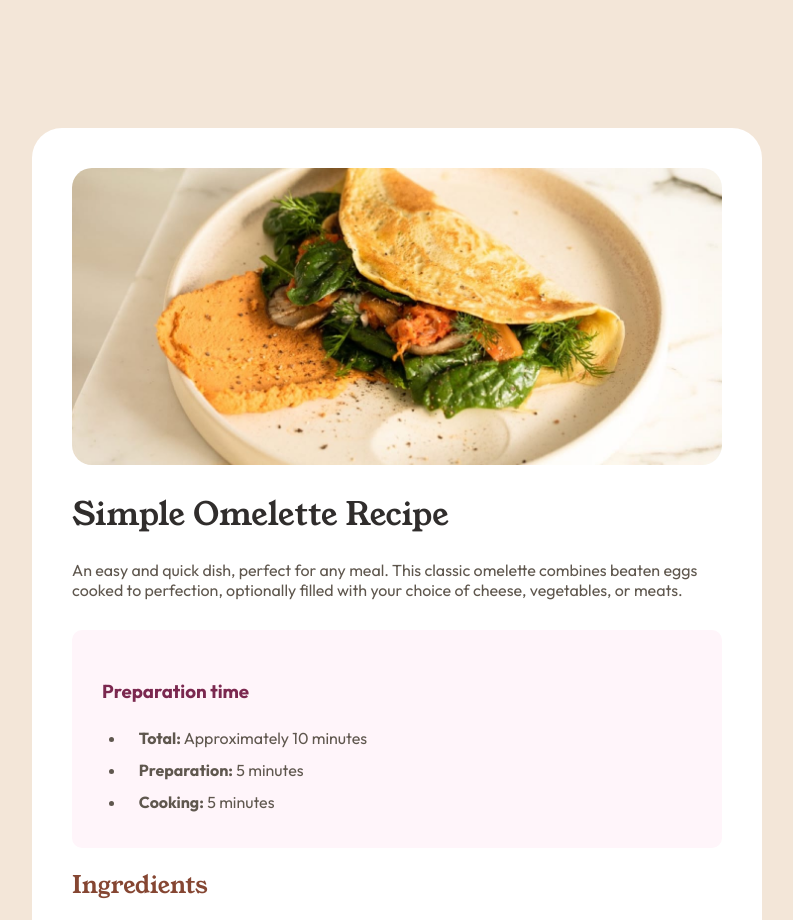
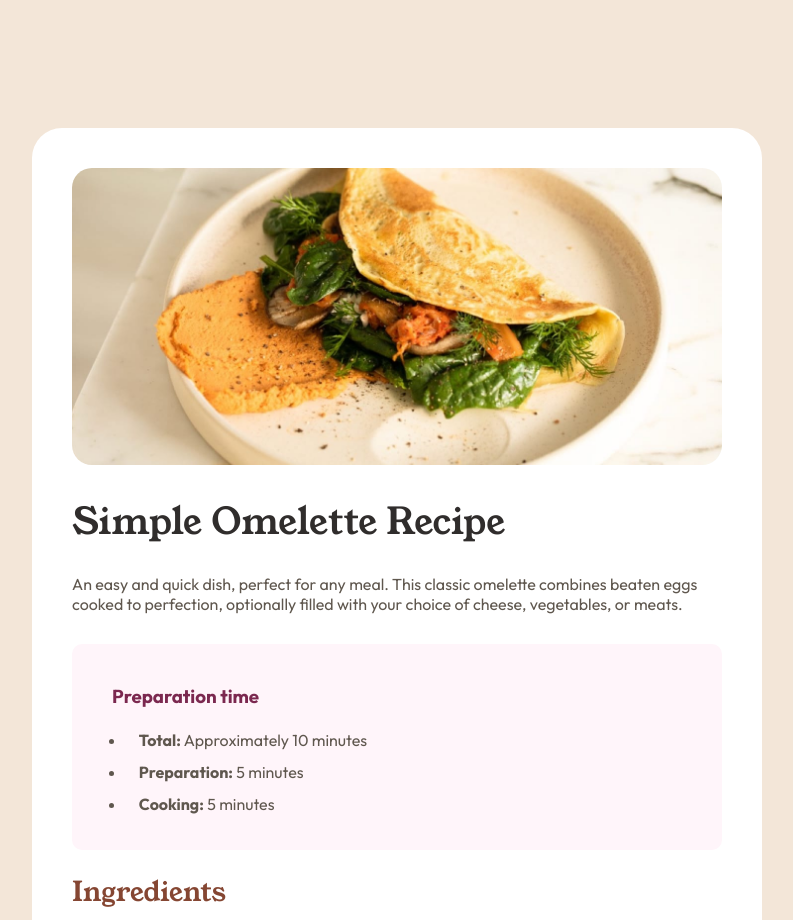
Before and after one commit to salahelec2/recipe-page, a plain HTML site: page index.html in a window 1280 px wide. Shown: the top 920 px of the page, without its empty margins (243-1036 px from the left). Drawn offline with Linux system fonts and the light colour scheme.

Commit message:
add more size to the headers

```diff
--- a/style.css
+++ b/style.css
@@ -67,6 +67,10 @@ h2 {
 
 h1 {
   color: var(--stone-900);
+  font-size: 2.3rem;
+}
+h2 {
+  font-size: 1.7rem;
 }
 hr {
   color: var(--stone-900);
@@ -75,6 +79,7 @@ p.breaf {
   margin-bottom: 30px;
 }
 h3 {
+  margin: 10px;
   color: var(--rose-800);
 }
 
```
